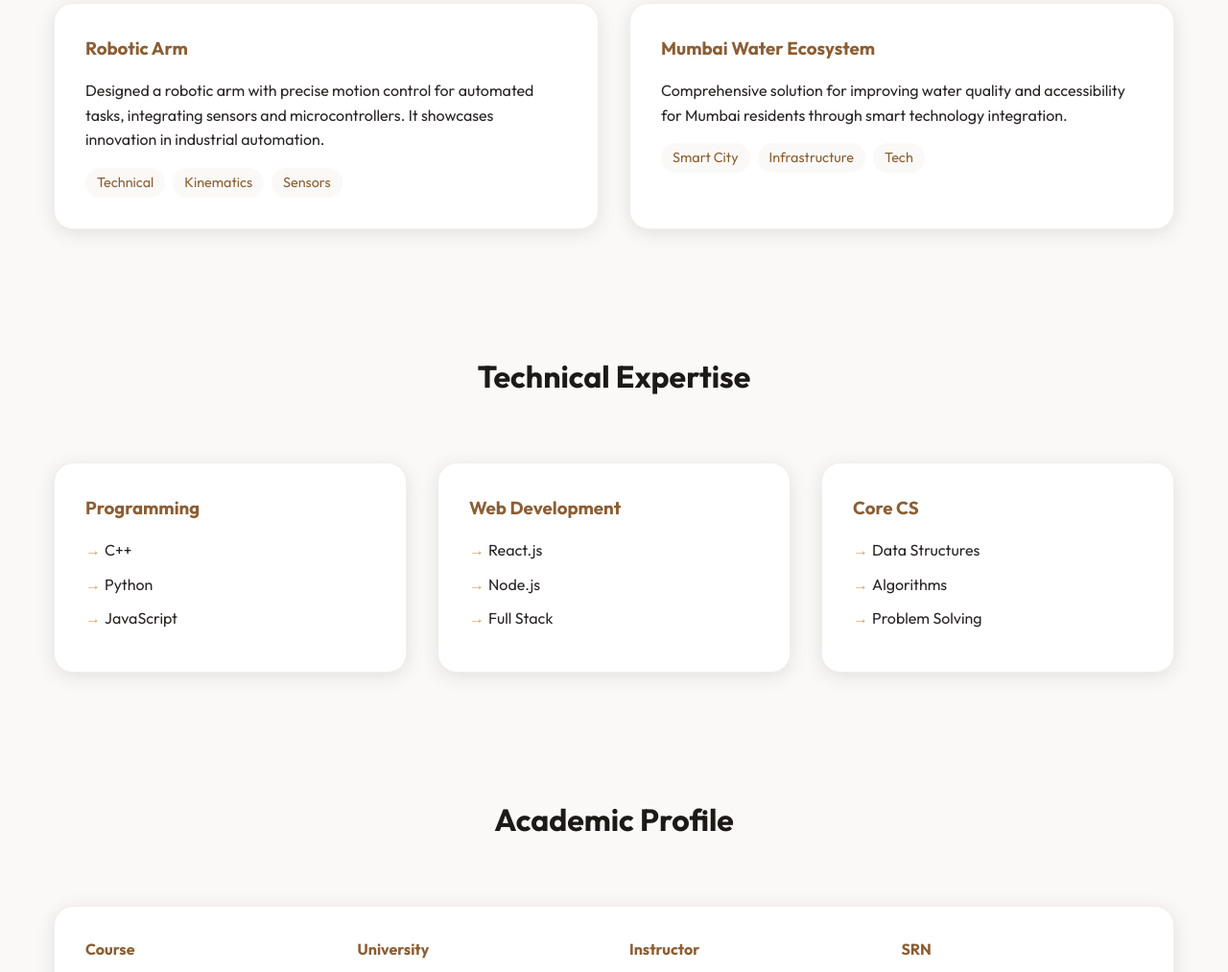
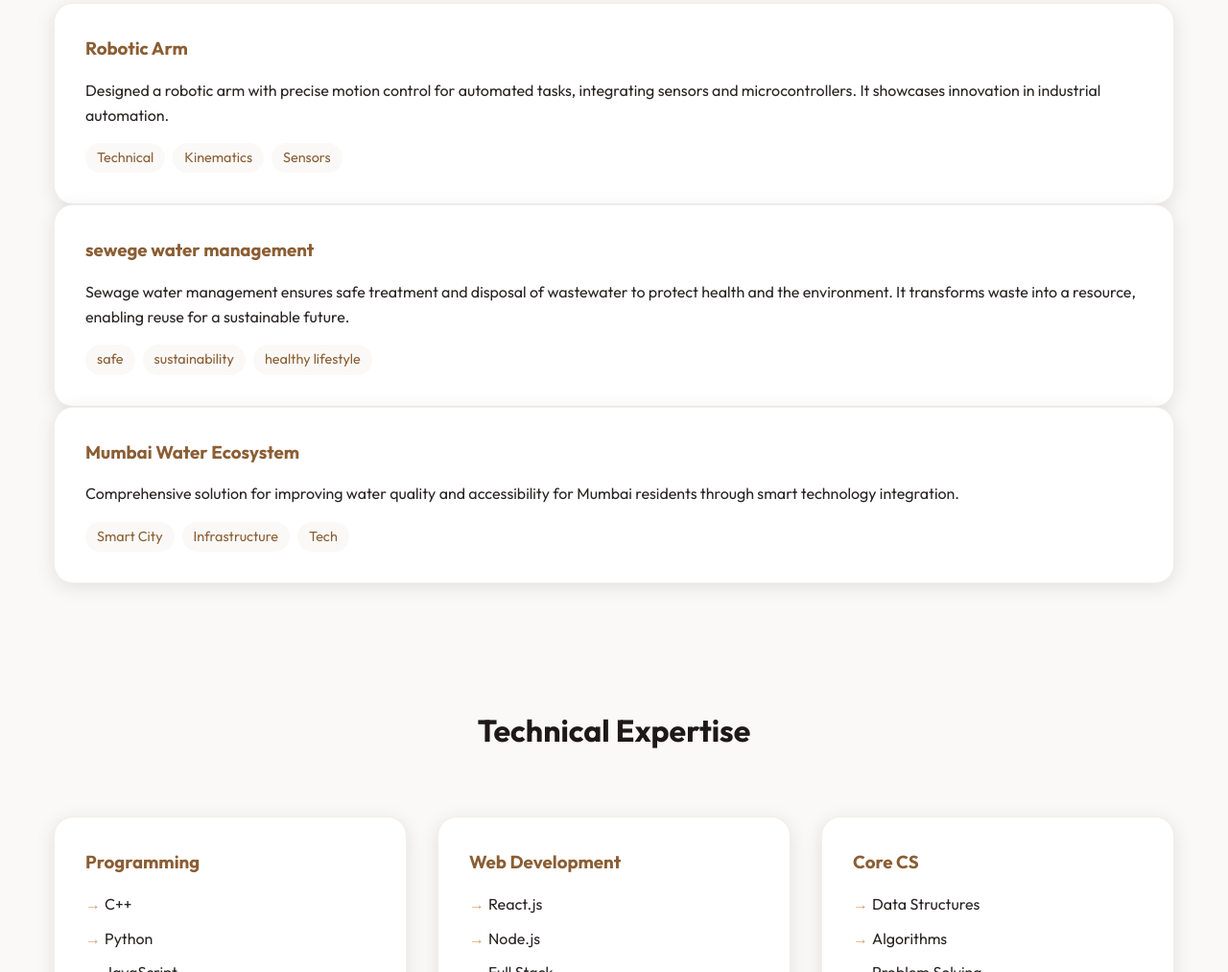
Before and after one commit to Adrashrd/portfolio.github.io, a plain HTML site: page index.html in a window 1280 px wide. Shown: the part 1044-2057 px from the top of the page at 96% size. Drawn offline with Linux system fonts and the light colour scheme.

Commit message:
Update index.html

```diff
--- a/index.html
+++ b/index.html
@@ -55,6 +55,21 @@
                             </div>
                         </div>
                     </div>
+                </div>
+                <div class="projects-grid">
+                    <div class="project-card">
+                        <div class="project-content">
+                            <h3>sewege water management</h3>
+                            <p>Sewage water management ensures safe treatment and disposal of wastewater to protect health and the environment. It transforms waste into a resource, enabling reuse for a sustainable future.</p>
+                            <div class="project-tags">
+                                <span>safe</span>
+                                <span>sustainability</span>
+                                <span>healthy lifestyle</span>
+                            </div>
+                        </div>
+                    </div>
+                </div>
+                <div class="projects-grid">
                     <div class="project-card">
                         <div class="project-content">
                             <h3>Mumbai Water Ecosystem</h3>
```
